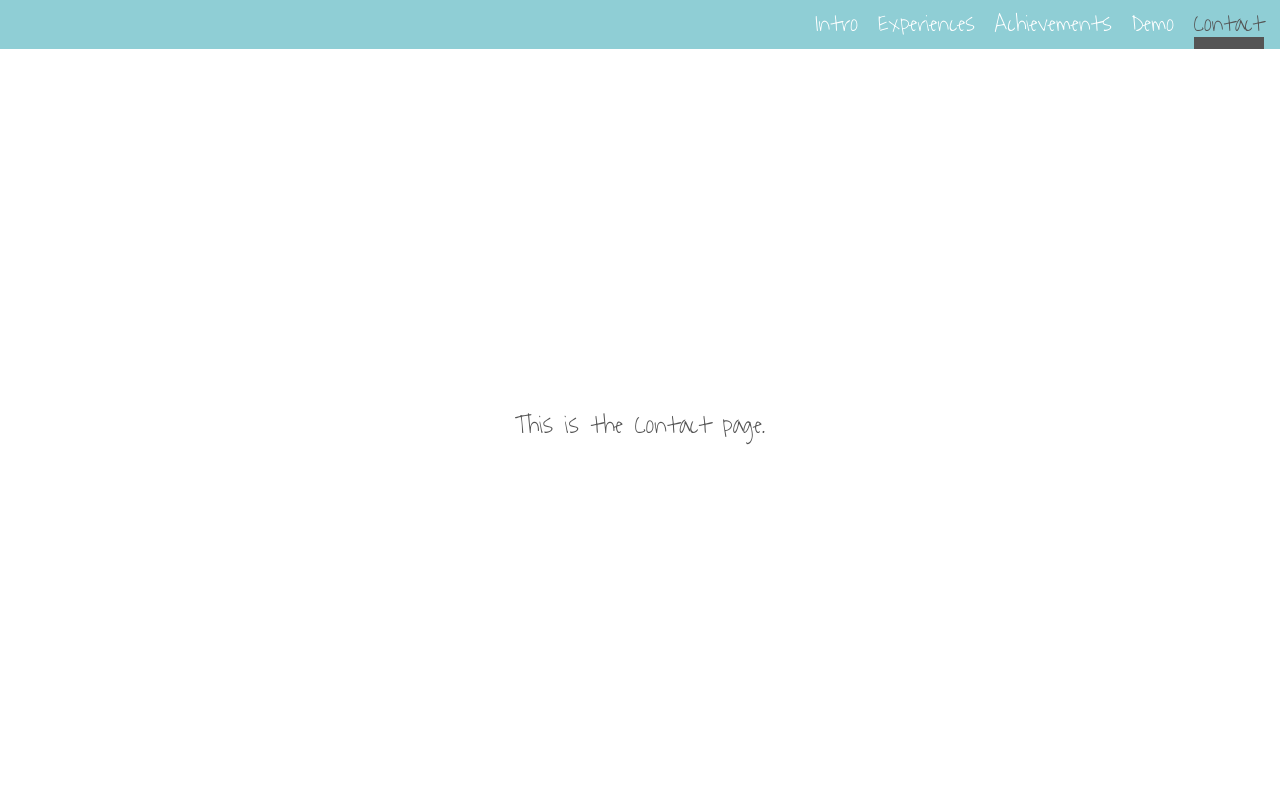
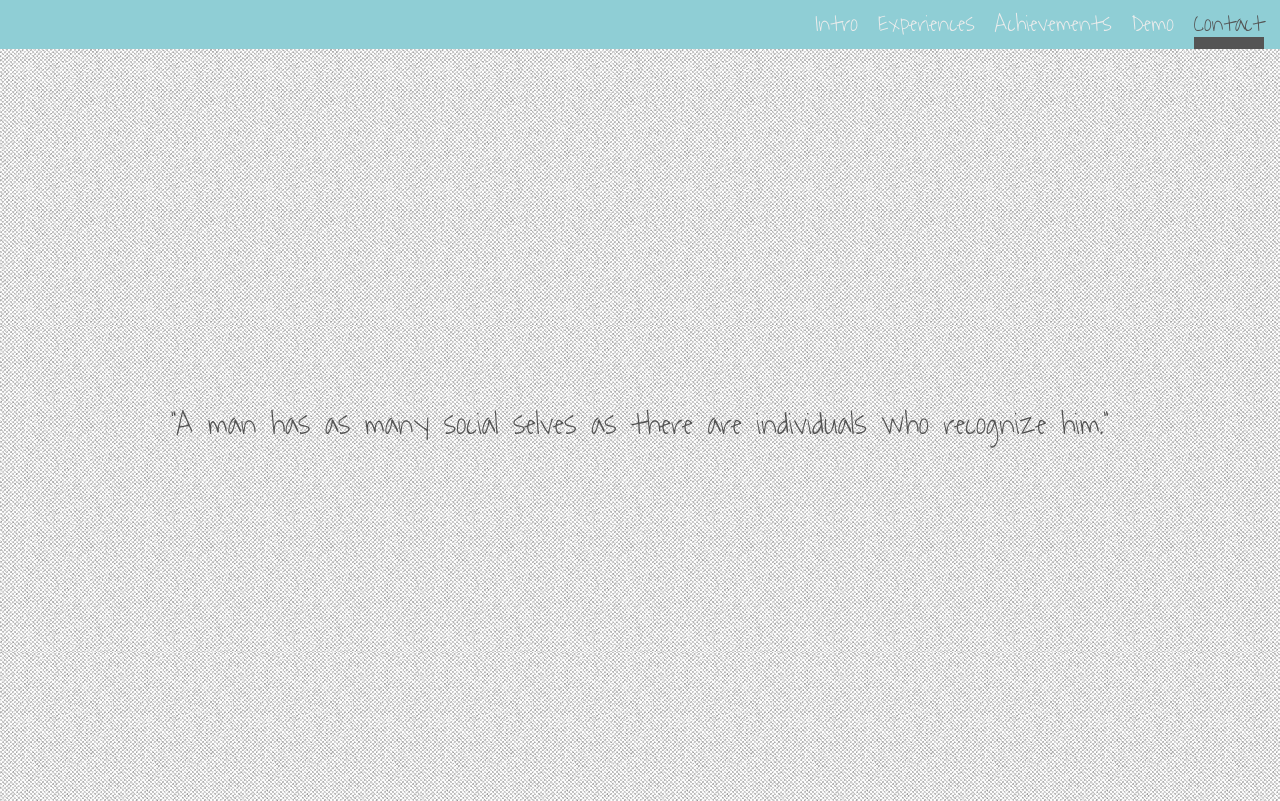
Before and after one commit to Damien-C/Portfolio-React, a React (Create React App) app: page /Contact in a window 1280 px wide. Built offline with nearby package versions, Linux system fonts and the light colour scheme; the HTML template or start-up script is replaced by a standard one.

Commit message:
Background image added

```diff
--- a/src/App.css
+++ b/src/App.css
@@ -28,6 +28,7 @@ body {
     font-family: 'waiting_for_the_sunriseRg', 'Noto Sans KR', sans-serif;
     background-color: #fff;
     color:#3c3c3c;
+    background-image:url("./images/background.png");
 }
 a{
     color: inherit;
@@ -83,7 +84,7 @@ button:hover{
     color: #fff;
 }
 img{
-    width:100px;
+    max-width:100%;
 }
 
 /* React default auto-generated code */
@@ -148,7 +149,7 @@ img{
 .navigationWrap ul{
   float: right;
   padding: 0 1vh;
-  color: #ffffff;
+  color: #ececec;
 }
 .navigationWrap li{
   display: inline-block;
@@ -167,7 +168,7 @@ img{
   border-bottom: 1.5vh solid #545454;
 }
 .frameWrap{
-  background-color: #fff;
+  /* background-color: #fff; */
   min-height: 94vh;
   display: flex;
   flex-direction: column;
@@ -176,21 +177,38 @@ img{
   font-size: calc(10px + 2vmin);
   color: #545454;
 }
-.firstTextShow{
+.mainText{
   font-size: 7vh;
   margin: 4vh 0;
   width: 45vh;
   line-height: 1;
 }
+.experiencesText, .achievementsText, .demoText, .contactText{
+  font-size: 2rem;
+  width: auto;
+  line-height: 1;
+}
 
 @media (prefers-reduced-motion: no-preference){
-  .firstTextShow{
-    animation: rotateObject ease 1s;
+  .mainText{
+    animation: moveFromTop ease 1s;
+  }
+  .experiencesText{
+    animation: moveFromLeft ease 1s;
+  }
+  .achievementsText{
+    animation: moveFromRight ease 1s;
+  }
+  .demoText{
+    animation: moveFromTop ease 1s;
+  }
+  .contactText{
+    animation: showUp ease 1s;
   }
 }
-@keyframes rotateObject {
+@keyframes moveFromTop {
   from {
-    transform: translateY(-50vh);
+    transform: translateY(-30vh);
     opacity: 0;
   }
   to {
@@ -198,6 +216,35 @@ img{
     opacity: 1;
   }
 }
+@keyframes moveFromLeft {
+  from {
+    transform: translateX(-50vh);
+    opacity: 0;
+  }
+  to {
+    transform: translateX(0vh);
+    opacity: 1;
+  }
+}
+@keyframes moveFromRight {
+  from {
+    transform: translateX(50vh);
+    opacity: 0;
+  }
+  to {
+    transform: translateX(0vh);
+    opacity: 1;
+  }
+}
+@keyframes showUp {
+  from {
+    opacity: 0;
+  }
+  to {
+    opacity: 1;
+  }
+}
+
 .paragraghs{
   width: 90vh;
 }
@@ -215,7 +262,7 @@ img{
     width: auto;
     margin: 2vh;
   }
-  .firstTextShow {
+  .mainText, .experiencesText, .achievementsText, .demoText, .contactText {
     text-align: center;
   }
   .navigationWrap ul {
--- a/src/pages/Achievements.js
+++ b/src/pages/Achievements.js
@@ -5,7 +5,9 @@ class Achievements extends React.Component{
     render(){
         return(
             <div className='frameWrap'>
-                This is the Achievements page.
+                <div className='achievementsText'>
+                    "Genius is one percent inspiration and ninety-nine perspiration."
+                </div>
             </div>
         );
     }
--- a/src/pages/Contact.js
+++ b/src/pages/Contact.js
@@ -5,7 +5,9 @@ class Contact extends React.Component{
     render(){
         return(
             <div className='frameWrap'>
-                This is the Contact page.
+                <div className='contactText'>
+                    "A man has as many social selves as there are individuals who recognize him."
+                </div>
             </div>
         );
     }
--- a/src/pages/Demonstration.js
+++ b/src/pages/Demonstration.js
@@ -5,7 +5,9 @@ class Demonstration extends React.Component{
     render(){
         return(
             <div className='frameWrap'>
-                This is the Demonstration page.
+                <div className='demoText'>
+                    We don't make mistakes, just happy little accidents. Programming should be fun.
+                </div>
             </div>
         );
     }
--- a/src/pages/Experiences.js
+++ b/src/pages/Experiences.js
@@ -5,7 +5,9 @@ class Experiences extends React.Component{
     render(){
         return(
             <div className='frameWrap'>
-                This is the Experiences page.
+                <div className='experiencesText'>
+                    I'm a Full Stack Web / Dapp Developer !
+                </div>
             </div>
         );
     }
--- a/src/pages/Main.js
+++ b/src/pages/Main.js
@@ -6,7 +6,7 @@ class Main extends React.Component{
     render(){
         return(
             <div className='frameWrap'>
-                <div className='firstTextShow'>
+                <div className='mainText'>
                     A PROGRAMMER CAN CHANGE THE WORLD !
                 </div>
                 <div className='paragraghs'>
```
Also changed, not shown: src/images/background.png (added).
